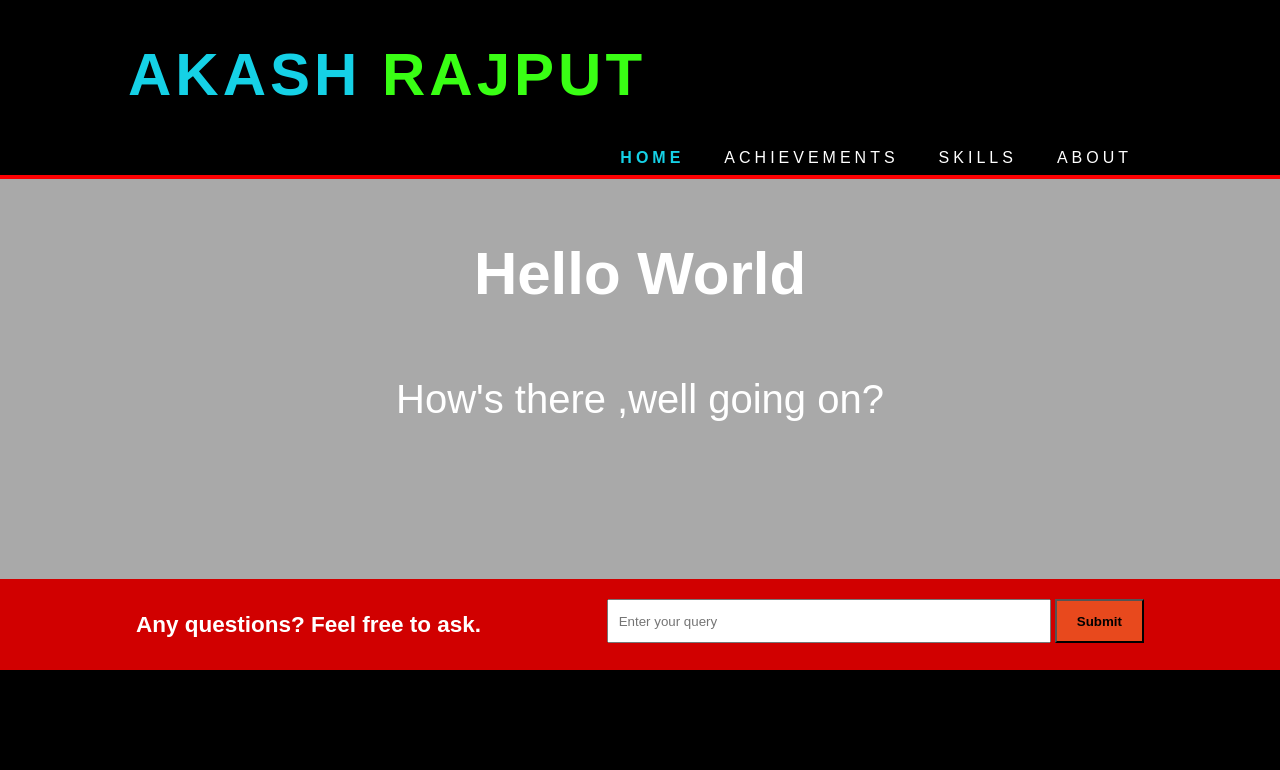
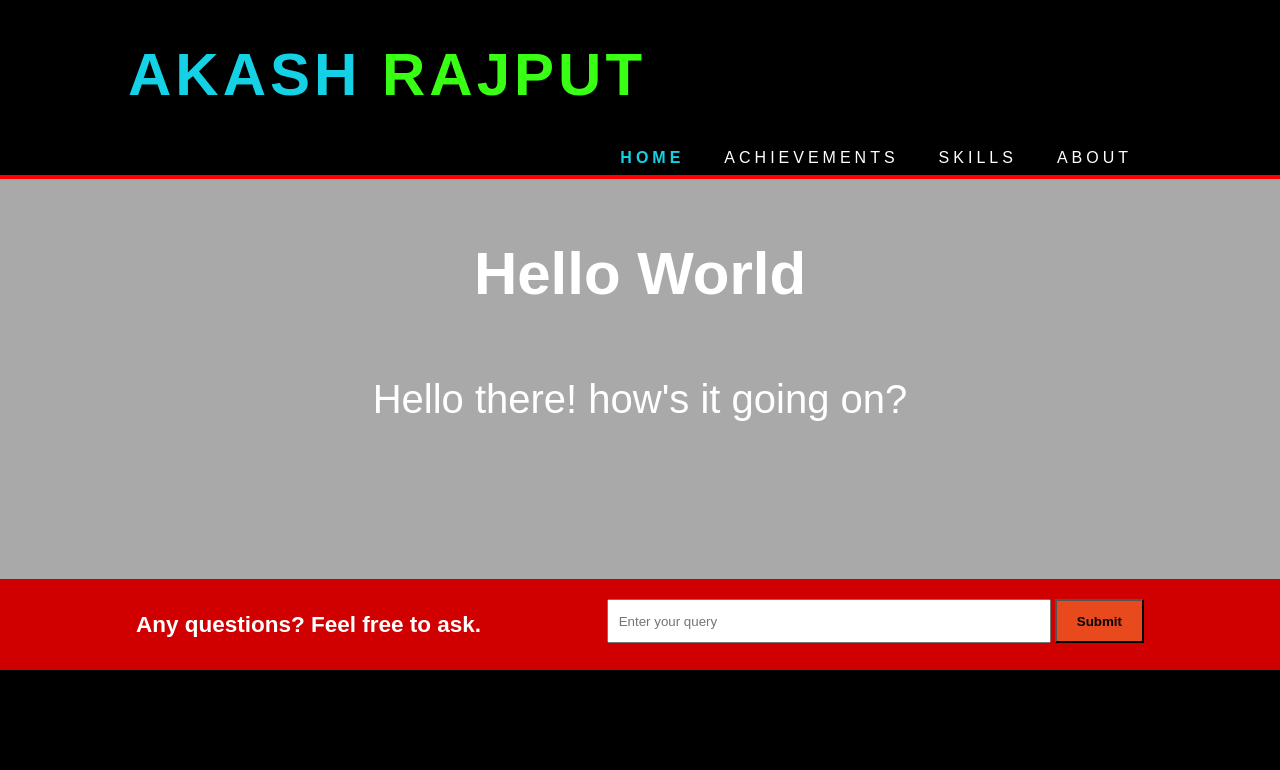
Before and after one commit to NiharikaPd0101/.com, a plain HTML site: page index.html in a window 1280 px wide. Shown: the top 770 px of the page. Drawn offline with Linux system fonts and the light colour scheme.

Commit message:
Update index.html

```diff
--- a/index.html
+++ b/index.html
@@ -28,7 +28,7 @@
     <section id="showcase">
       <div class="container">
         <h1>Hello World</h1>
-           <p>How's there ,well going on?</p>
+           <p>Hello there! how's it going on?</p>
       </div>
     </section>
    <section id="newsletter">
```
